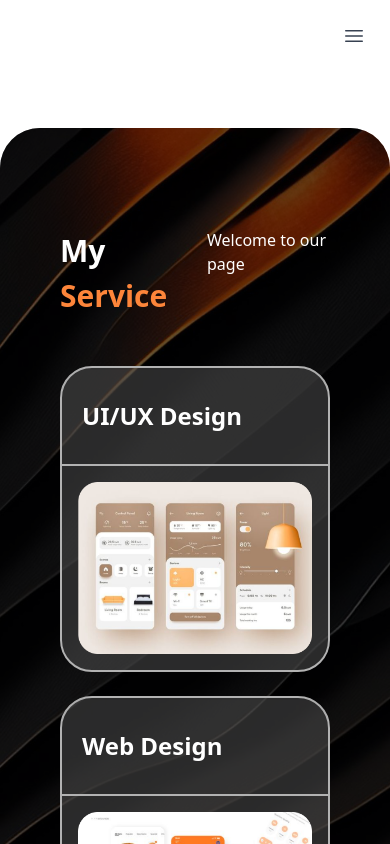
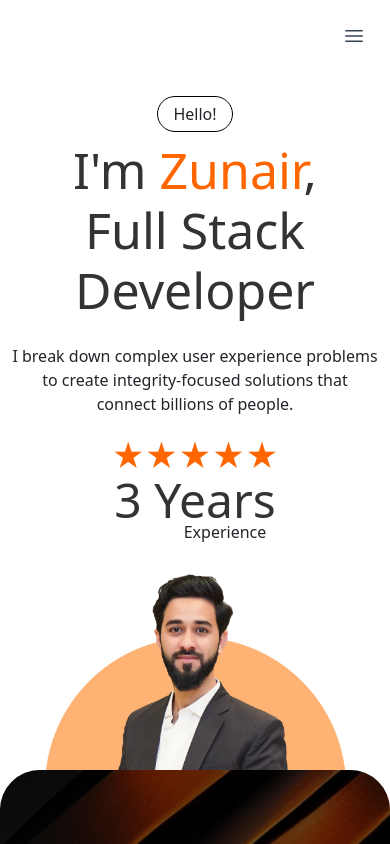
Before and after one commit to Zunairzz/Porfolio, a React (Create React App) app in the folder frontend/: page / in a window 390 px wide. Shown: the top 844 px of the page. Built offline with nearby package versions, Linux system fonts and the light colour scheme.

Commit message:
- Add Testimonial Section

```diff
--- a/frontend/src/component/Navbar6.jsx
+++ b/frontend/src/component/Navbar6.jsx
@@ -21,7 +21,7 @@ export default function Navbar6() {
     const location = useLocation();
 
     return (
-        <div className="bg-white" style={{marginBottom: '8rem'}}>
+        <div className="bg-white">
             <header className="absolute inset-x-0 top-0 z-50">
                 <nav aria-label="Global" className="flex items-center justify-between p-6 lg:px-8">
                     <div className="flex lg:flex-1">
--- a/frontend/src/css/HireMe.css
+++ b/frontend/src/css/HireMe.css
@@ -28,6 +28,7 @@
     }
 
     .right-col {
-        margin-right: 50px;
+        margin-right: 30px;
+        margin-left: 30px;
     }
 }
--- a/frontend/src/css/Profile.css
+++ b/frontend/src/css/Profile.css
@@ -1,3 +1,19 @@
+.profile-container {
+    margin-top: 8rem;
+}
+
+.profile-hello-button {
+    border: 1px solid black;
+    border-radius: 20px;
+    display: inline-block;
+    padding: 5px 15px;
+    font-weight: 500;
+}
+
+.profile-quote {
+    margin-top: 20px;
+}
+
 .profile-name {
     font-size: 80px;
     color: #333;
@@ -71,13 +87,9 @@
     opacity: 1;
 }
 
-/*@media only screen and (max-width: 1200px) {*/
-/*    !* Styles for screens smaller than 600px *!*/
-/*    .profile-pic img {*/
-/*        background-color: #6a0dad;*/
-/*        margin-top: -350px;*/
-/*    }*/
-/*}*/
+.profile-second-row {
+    margin: 0 0 10rem 0;
+}
 
 @media only screen and (max-width: 900px) {
     /* Styles for screens smaller than 600px */
@@ -94,6 +106,18 @@
 }
 
 @media only screen and (max-width: 800px) {
+    .profile-container {
+        margin-top: 5rem;
+    }
+
+    .profile-name {
+        font-size: 50px;
+    }
+
+    .profile-quote {
+        margin-top: 0;
+    }
+
     /* Styles for screens smaller than 600px */
     .profile-pic img {
         margin-top: 300px;
@@ -105,4 +129,8 @@
         justify-content: center;
         text-align: center;
     }
+
+    .profile-second-row {
+        margin: 5rem 2rem;
+    }
 }
--- a/frontend/src/css/WorkExperience.css
+++ b/frontend/src/css/WorkExperience.css
@@ -1,3 +1,42 @@
+.timelineItem {
+    display: flex;
+    margin-bottom: 40px;
+    position: relative;
+    max-height: 350px;
+}
+
+.iconContainer {
+    background-color: white;
+    display: flex;
+    justify-content: center;
+    align-items: center;
+    align-content: center;
+    width: 50px;
+    height: 50px;
+    border: 2px dashed #333;
+    border-radius: 50%;
+}
+
+.verticalContainer {
+    position: absolute;
+    top: 50px;
+    left: 50%;
+    transform: translateX(-50%);
+    border-left: 2px dashed #333;
+    height: 100%;
+    z-index: -1;
+}
+
+.iconOrange {
+    color: #f57c00;
+    font-size: 1.5rem;
+}
+
+.iconDark {
+    color: #333;
+    font-size: 1.5rem;
+}
+
 @media only screen and (max-width: 10000px) {
     /* Styles for screens smaller than 600px */
     .mobile-view {
@@ -15,3 +54,28 @@
         display: none;
     }
 }
+
+@media only screen and (max-width: 600px) {
+    .mb-company, .mb-position {
+        font-size: 16px;
+        margin-left: 0;
+        padding-left: 0;
+    }
+
+    .mb-duration, .mb-description {
+        font-size: 14px;
+    }
+
+    .iconContainer {
+        width: 40px;
+        height: 40px;
+    }
+
+    .iconOrange, .iconDark {
+        font-size: 18px;
+    }
+
+    .timelineItem {
+        margin-bottom: 20px;
+    }
+}
--- a/frontend/src/pages/Home.jsx
+++ b/frontend/src/pages/Home.jsx
@@ -11,7 +11,7 @@ import {TestimonialHome} from "../component/TestimonialHome";
 export function Home() {
     return (
         <Base>
-            {/*<Profile/>*/}
+            <Profile/>
             <MyServiceHomePage/>
             <WhyHireMyHomePage/>
             <WorkExperience/>
--- a/frontend/src/pages/Profile.js
+++ b/frontend/src/pages/Profile.js
@@ -5,17 +5,11 @@ import zuni from "../image/zuni_png.png"
 
 const Profile = () => {
     return (
-        <Container>
-            <Row className="d-flex justify-content-center align-items-center">
+        <Container className="profile-container">
+            <Row className="d-flex justify-content-center align-items-center profile-first-row">
                 <Col className="d-flex justify-content-center align-items-center">
                     <div className="text-center p-3">
-                        <div style={{
-                            border: "1px solid black",
-                            borderRadius: '20px',
-                            display: 'inline-block',
-                            padding: '5px 15px',
-                            fontWeight: '500'
-                        }}>
+                        <div className="profile-hello-button">
                             Hello!
                         </div>
                         <h1 className="profile-name mt-2">
@@ -25,9 +19,9 @@ const Profile = () => {
                     </div>
                 </Col>
             </Row>
-            <Row className="d-flex justify-content-between" style={{margin: "7rem 2rem"}}>
+            <Row className="d-flex justify-content-between profile-second-row">
                 <Col xl={4} lg={4} md={6} sm={12}>
-                    <div className="profile-quote mt-3 left-text" style={{fontWeight: 500}}>
+                    <div className="profile-quote left-text" style={{fontWeight: 500}}>
                         <blockquote>
                             I break down complex user experience problems to create integrity-focused solutions
                             that connect billions of people.
@@ -46,7 +40,7 @@ const Profile = () => {
             </Row>
 
             <Row className="d-flex justify-content-center align-items-center profile-pic">
-                <Col xl={6} lg={8} md={10} sm={12} className="text-center" style={{marginTop: "-350px"}}>
+                <Col xl={6} lg={8} md={10} sm={12} xs={10} className="text-center" style={{marginTop: "-350px"}}>
                     <img className="img-fluid" alt="Sample" src={zuni}/>
                 </Col>
             </Row>
--- a/frontend/src/pages/WorkExperience.js
+++ b/frontend/src/pages/WorkExperience.js
@@ -60,7 +60,7 @@ const WorkExperience = () => {
         },
         verticalLine: {
             position: 'absolute',
-            top: '50px',
+            top: '20px',
             left: '50%',
             transform: 'translateX(-50%)', // Center-aligns the line horizontally
             borderLeft: '2px dashed #333',
@@ -102,26 +102,26 @@ const WorkExperience = () => {
                 })}
             </div>
 
+            {/* Mobile View */}
             <div className="mobile-view">
                 {experiences.map((exp, index) => {
                     const isLastItem = index === experiences.length - 1;
-
                     return (
-                        <Row key={index} style={styles.timelineItem}>
-                            <Col xl={2} lg={2} md={2} sm={2}
-                                 className="position-relative mb-3 mb-md-0 d-flex justify-content-center">
-                                <div style={styles.iconContainer}>
-                                    <FaCircle style={index % 2 === 0 ? styles.iconOrange : styles.iconDark}/>
+                        <Row key={index} className="timelineItem">
+                            <Col xl={2} lg={2} md={2} sm={2} xs={4}
+                                 className="position-relative d-flex justify-content-center">
+                                <div className="iconContainer">
+                                    <FaCircle className={index % 2 === 0 ? `iconOrange` : `iconDark`}/>
                                 </div>
                                 {!isLastItem && (
                                     <div style={styles.verticalLine}></div>
                                 )}
                             </Col>
-                            <Col xl={10} lg={10} md={10} sm={8}>
-                                <h3>{exp.company}</h3>
-                                <p>{exp.duration}</p>
-                                <h5>{exp.position}</h5>
-                                <p>{exp.description}</p>
+                            <Col xl={10} lg={10} md={10} sm={10} xs={7} className="px-0">
+                                <h3 className="mb-company">{exp.company}</h3>
+                                <p className="mb-duration">{exp.duration}</p>
+                                <h5 className="mb-position">{exp.position}</h5>
+                                <p className="mb-description">{exp.description}</p>
                             </Col>
                         </Row>
                     );
```
